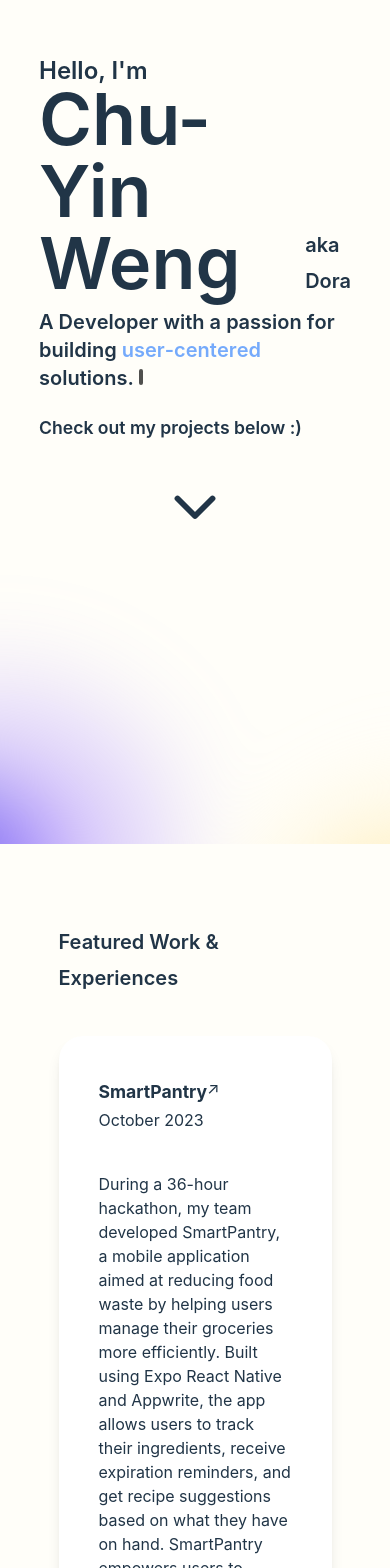
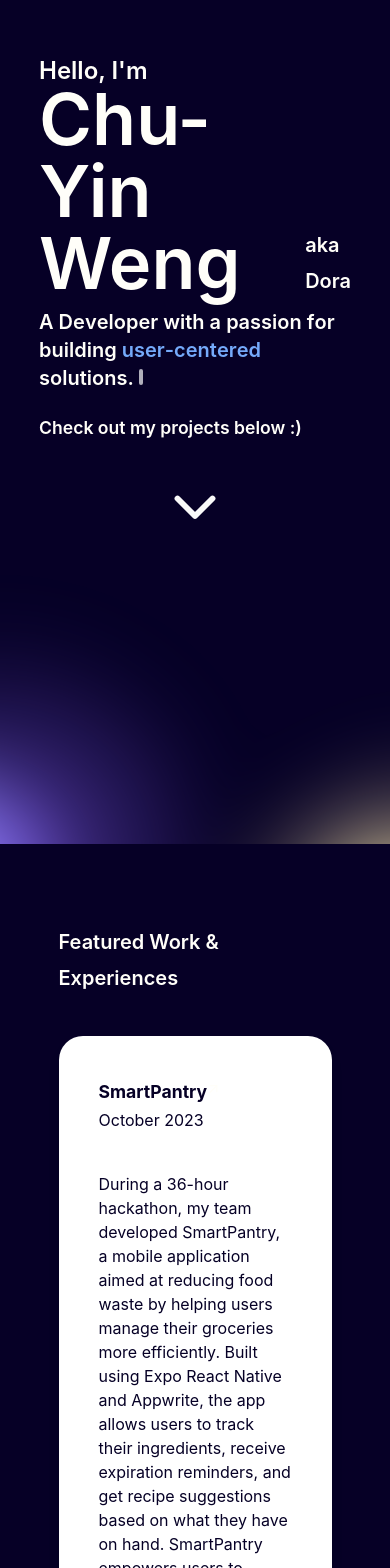
Before and after one commit to cyweng03/personal, a React (Vite) app: page / in a window 390 px wide. Shown: the top 1568 px of the page. Built offline with nearby package versions, Linux system fonts and the light colour scheme.

Commit message:
theme change

```diff
--- a/src/Landing.jsx
+++ b/src/Landing.jsx
@@ -104,7 +104,7 @@ const Landing = () => {
                     repeatType: "loop"
                   }}
                 >
-                  <IconChevronDown size={70} color='#213547' />
+                  <IconChevronDown size={70} color='#f9f9f9' />
                 </motion.div>
               </div>
             </div>
@@ -124,12 +124,12 @@ const Landing = () => {
             <div className=" mt-5 mb-2">
               {" "}
               {/* GitHub Link Section */}
-              Want to see more? Check out my
+              Want to see more? Check out my {" "}
               <a
                 href="https://github.com/dorawengg"
                 className="font-bold underline"
               >
-                {" "}
+
                 GitHub!
               </a>
             </div>
@@ -153,7 +153,7 @@ const Landing = () => {
                   <div className="mt-5 mb-2 sm:mb-1">
                     I enjoy collaborating with teams and am eager to continually expand my skillset. My goal is to create user-centered, impactful technology solutions that make information more accessible and intuitive. If you share this vision of using design and technology to create a positive impact,  {" "}<a
                       href="https://www.linkedin.com/in/chuyinweng/"
-                      className="font-bold underline text-[#7e9bc9]"
+                      className="font-bold underline text-[#75AAFB]"
                     >
                       lets connect!
                     </a>
--- a/src/components/Projects.jsx
+++ b/src/components/Projects.jsx
@@ -16,7 +16,7 @@ const Project = ({ project, index }) => {
         }}
       >
         <div key={index} >
-          <div className="bg-[#ffffff] rounded-3xl p-10 flex flex-row justify-between space-x-5 shadow-lg  transition duration-300 hover:scale-[102%]">
+          <div className="bg-[#ffffff] rounded-3xl p-10 flex flex-row justify-between space-x-5 shadow-lg transition duration-300 hover:scale-[102%]">
             <div>
               <div className="mb-10">
                 <div className="flex flex-row">
@@ -24,15 +24,15 @@ const Project = ({ project, index }) => {
                     href={project.link} // Set the link destination
                     target="_blank" // Open the link in a new tab
                     rel="noopener noreferrer" // Security feature for opening new tabs
-                    className="text-2xl font-bold"
+                    className="text-2xl font-bold text-[#060026]"
                   >
                     {project.name}
                   </a>
                   <p>&#8599;</p>
                 </div>
-                <div>{project.time}</div>
+                <div className="text-[#060026]">{project.time}</div>
               </div>
-              <div>{project.desription}</div>
+              <div className="text-[#060026]">{project.desription}</div>
             </div>
 
             <div className="sm:hidden space-y-2 text-right">
--- a/src/index.css
+++ b/src/index.css
@@ -4,8 +4,8 @@
   font-weight: 400;
 
   color-scheme: light;
-  color: #213547;
-  background-color: #FFFEF9;
+  color: #FFFEF9;
+  background-color: #060026;
 
   font-synthesis: none;
   text-rendering: optimizeLegibility;
@@ -26,7 +26,7 @@ h1 {
 }
 
 a:hover {
-  color: #c39e9e;
+  color: #75AAFB;
 }
 
 button {
--- a/src/ui/background-gradient-animation.tsx
+++ b/src/ui/background-gradient-animation.tsx
@@ -4,8 +4,8 @@ import React from "react";
 import { useEffect, useRef, useState } from "react";
 
 export const BackgroundGradientAnimation = ({
-  gradientBackgroundStart = "rgb(255,254,249)",
-  gradientBackgroundEnd = "rgb(255, 254, 249)",
+  gradientBackgroundStart = "rgb(6, 0, 38)",
+  gradientBackgroundEnd = "rgb(6, 0, 38)",
   firstColor = "21, 162, 232",
   secondColor = "126, 155, 201",
   thirdColor = "255, 236, 176",
--- a/src/ui/typewriter-effect.tsx
+++ b/src/ui/typewriter-effect.tsx
@@ -90,7 +90,7 @@ export const TypewriterEffect = ({
           repeatType: "reverse",
         }}
         className={cn(
-          "inline-block rounded-sm w-[4px] h-4 md:h-6 lg:h-10 bg-black",
+          "inline-block rounded-sm w-[4px] h-4 md:h-6 lg:h-10 bg-white",
           cursorClassName
         )}
       ></motion.span>
```
Also changed, not shown: src/img/github.svg, src/img/linkedin.svg.
